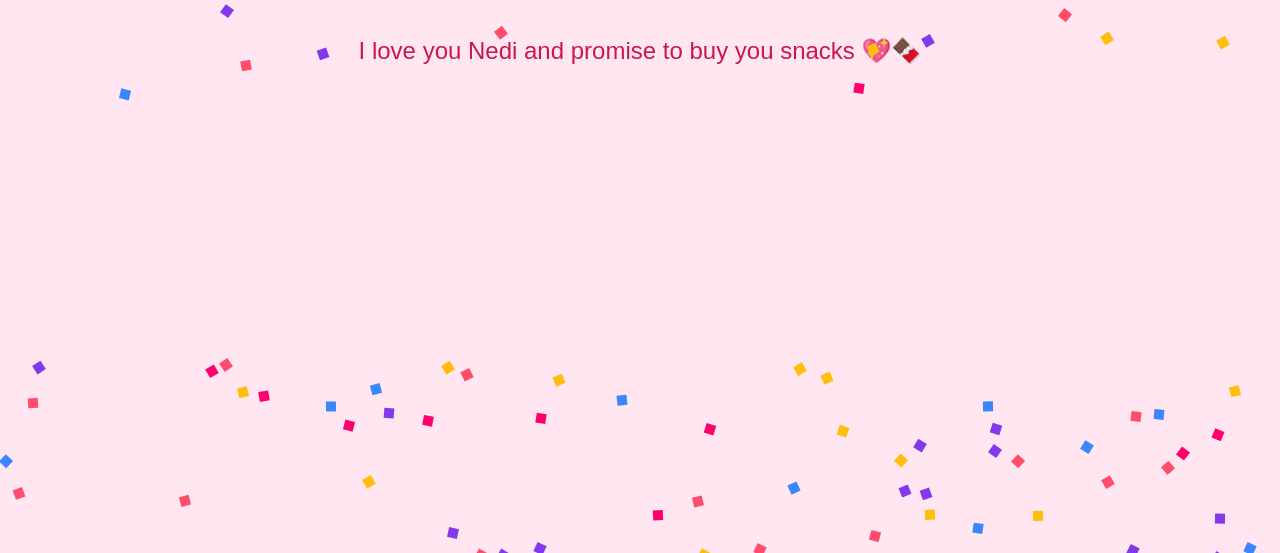
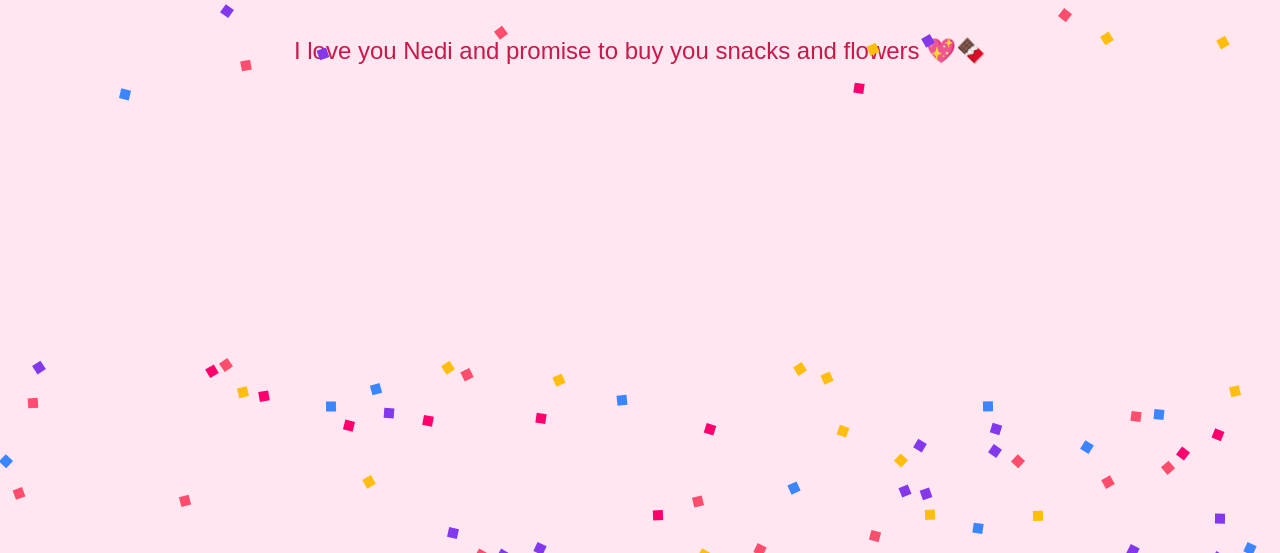
Before and after one commit to openartist23/html_valentine-_card, a plain HTML site: page index.html in a window 1280 px wide. Both pictures are taken after a click on the button "Yes". Shown: the part 247-800 px from the top of the page. Drawn offline with Linux system fonts and the light colour scheme.

Commit message:
Update index.html

```diff
--- a/index.html
+++ b/index.html
@@ -69,7 +69,7 @@ button {
 <button id="noBtn">No</button>
 
 <div id="message">
-I love you Nedi and promise to buy you snacks 💖🍫
+I love you Nedi and promise to buy you snacks and flowers 💖🍫
 </div>
 
 <script>
```
